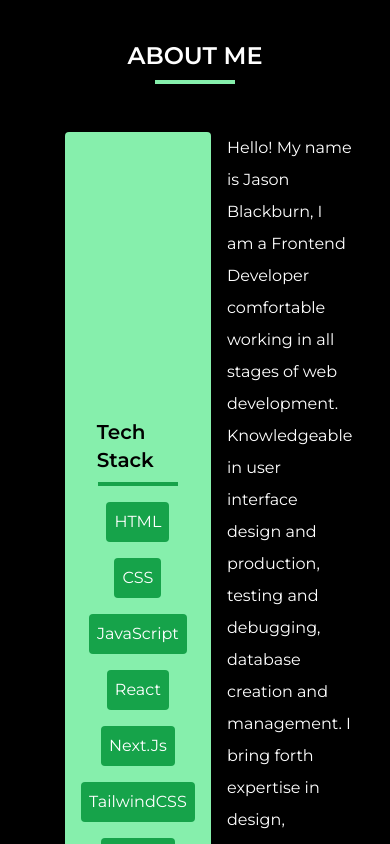
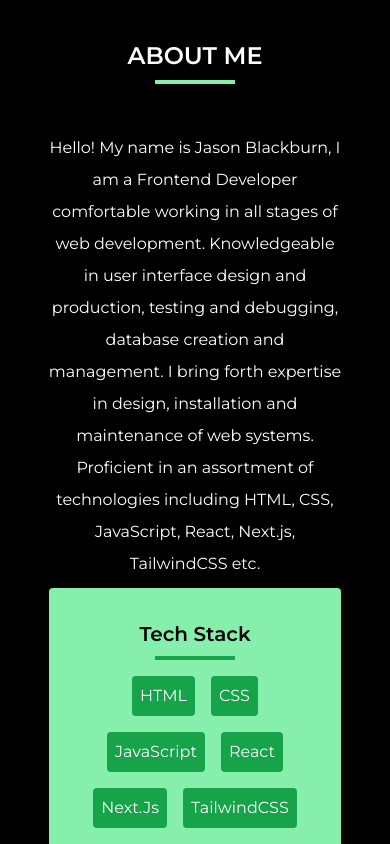
Before and after one commit to JBlackburn94/portv2, a Next.js app: page /pages/about in a window 390 px wide. Shown: the top 844 px of the page. Built offline with nearby package versions, Linux system fonts and the light colour scheme.

Commit message:
about section mobile layout finished

```diff
--- a/src/app/pages/about/page.js
+++ b/src/app/pages/about/page.js
@@ -41,8 +41,8 @@ export default function About() {
     <section className="h-screen flex flex-col justify-start items-center mt-10">
       <h2 className="font-semibold uppercase text-2xl">About Me</h2>
       <span className="border-t-4 border-green-300 w-20 my-2"></span>
-      <div className="flex mt-10 w-3/4 justify-between items-start">
-        <div className="bg-green-300 rounded p-8 h-full text-black w-1/2 mx-4 flex flex-col justify-center items-center">
+      <div className="flex md:flex-row flex-col-reverse mt-10 w-3/4 justify-between items-start">
+        <div className="bg-green-300 rounded p-8 h-full text-black w-full md:w-1/2 mx-0 mt-2 md:mt-0 md:mx-4 flex flex-col justify-center items-center">
           <h3 className="font-semibold text-xl">Tech Stack</h3>
           <span className="border-t-4 border-green-600 w-20 my-2"></span>
           <ul className="flex flex-wrap justify-center">
@@ -53,7 +53,7 @@ export default function About() {
             ))}
           </ul>
         </div>
-        <div className="w-1/2">
+        <div className="w-full text-center md:w-1/2">
           <p className="leading-loose">
             Hello! My name is Jason Blackburn, I am a Frontend Developer
             comfortable working in all stages of web development. Knowledgeable
```
